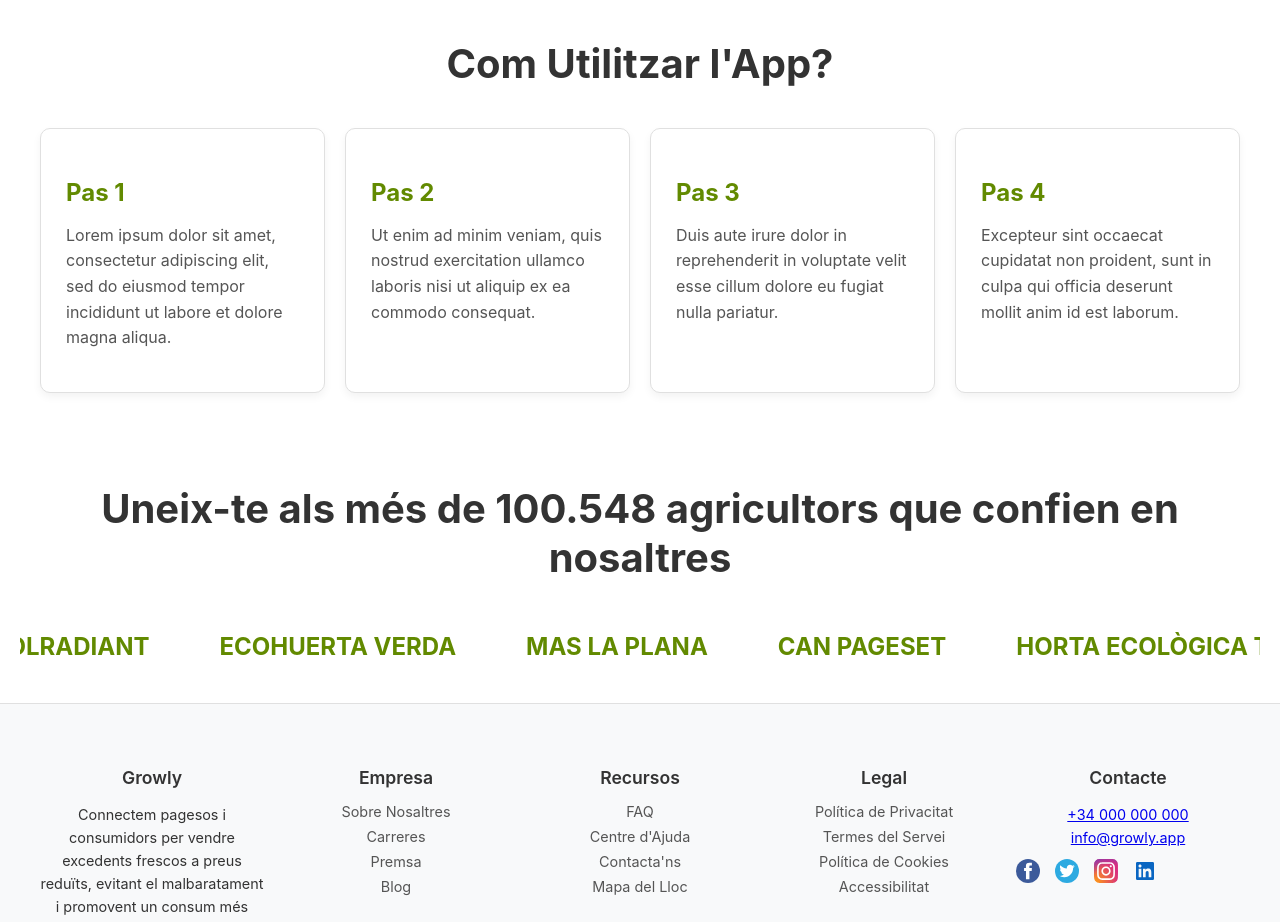
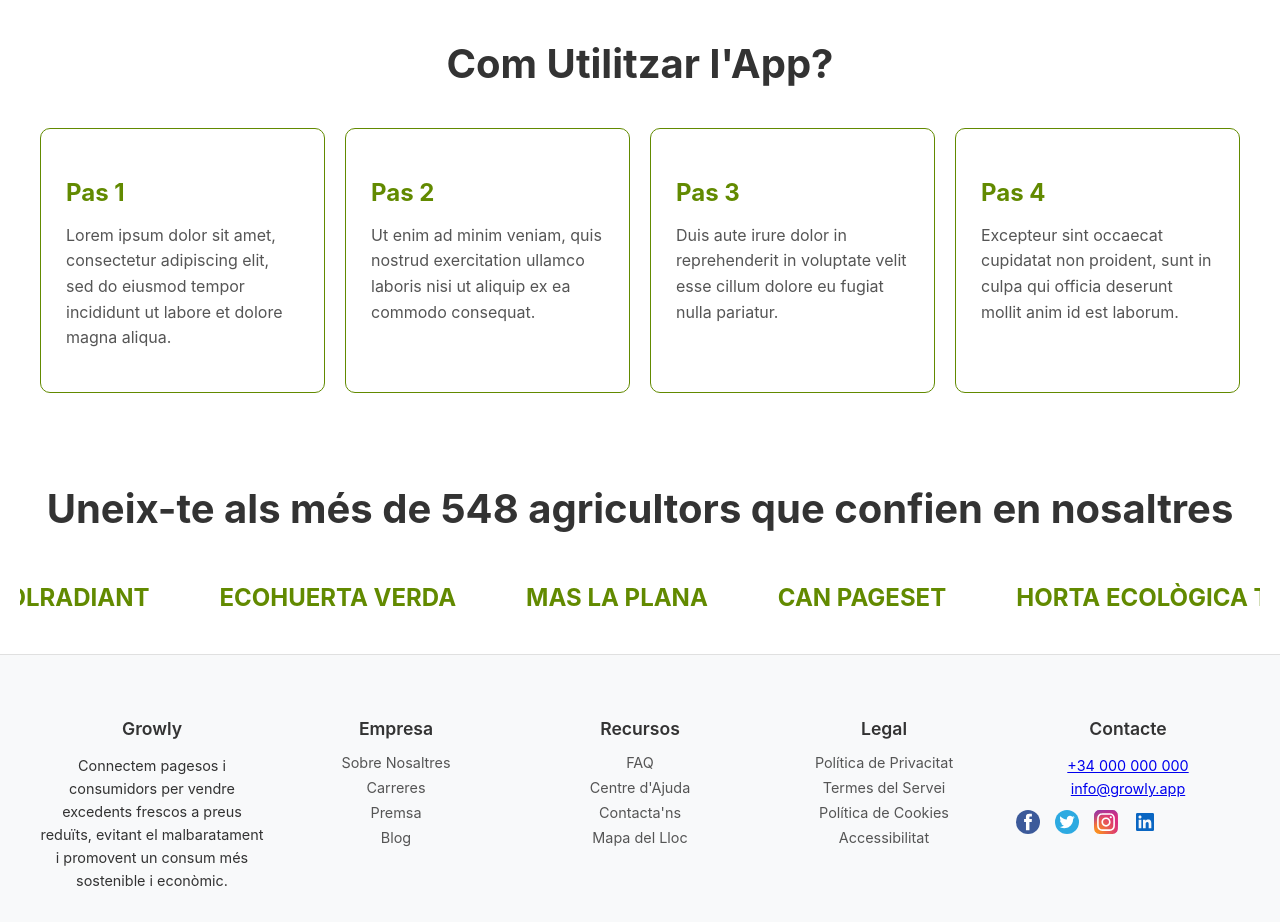
Before and after one commit to jaanque/growly, a React (Create React App) app: page / in a window 1280 px wide. Shown: the part 2480-3402 px from the top of the page. Built offline with nearby package versions, Linux system fonts and the light colour scheme.

Commit message:
UPDATE // Sections

```diff
--- a/src/components/howToUse/HowToUse.css
+++ b/src/components/howToUse/HowToUse.css
@@ -33,7 +33,7 @@
   min-width: 220px; /* Minimum width before wrapping or becoming too small */
   box-sizing: border-box;
   text-align: left;
-  box-shadow: 0 4px 8px rgba(0, 0, 0, 0.05); /* Subtle shadow for depth */
+  border: 1px solid #628A00;
   transition: transform 0.2s ease-in-out, box-shadow 0.2s ease-in-out;
 }
 
--- a/src/components/trustedBy/TrustedBy.js
+++ b/src/components/trustedBy/TrustedBy.js
@@ -29,7 +29,7 @@ function TrustedBy() {
     <div id="trusted-by" className="TrustedBy-section">
       <div className="TrustedBy-container">
         <h1 className="App-title TrustedBy-title TrustedBy-text">
-          Uneix-te als més de 100.548 agricultors que confien en nosaltres
+          Uneix-te als més de 548 agricultors que confien en nosaltres
         </h1>
         <div className="TrustedBy-carousel-container">
           <div className="TrustedBy-carousel-track">
```
